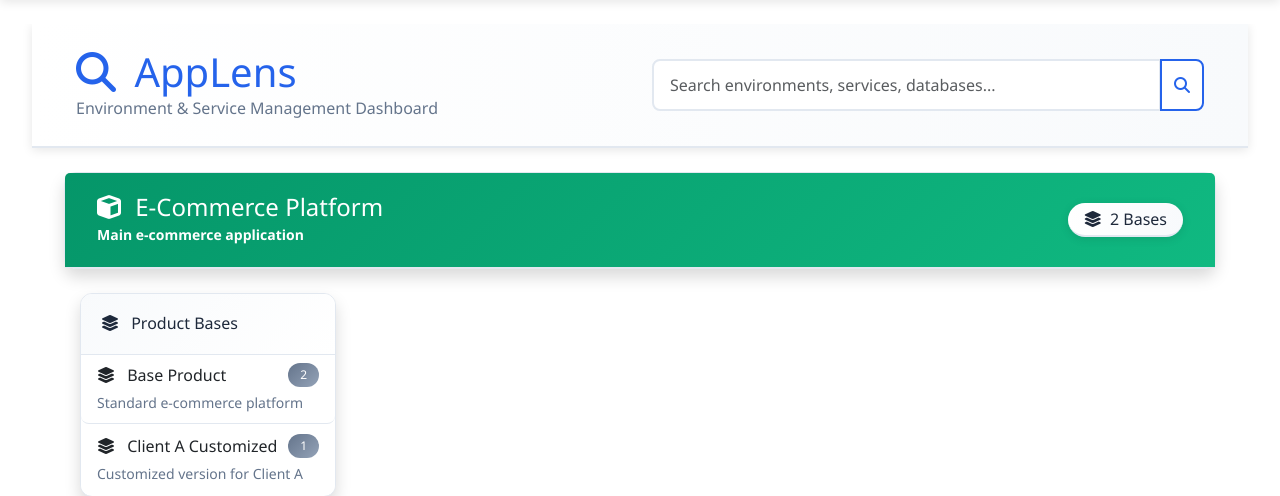
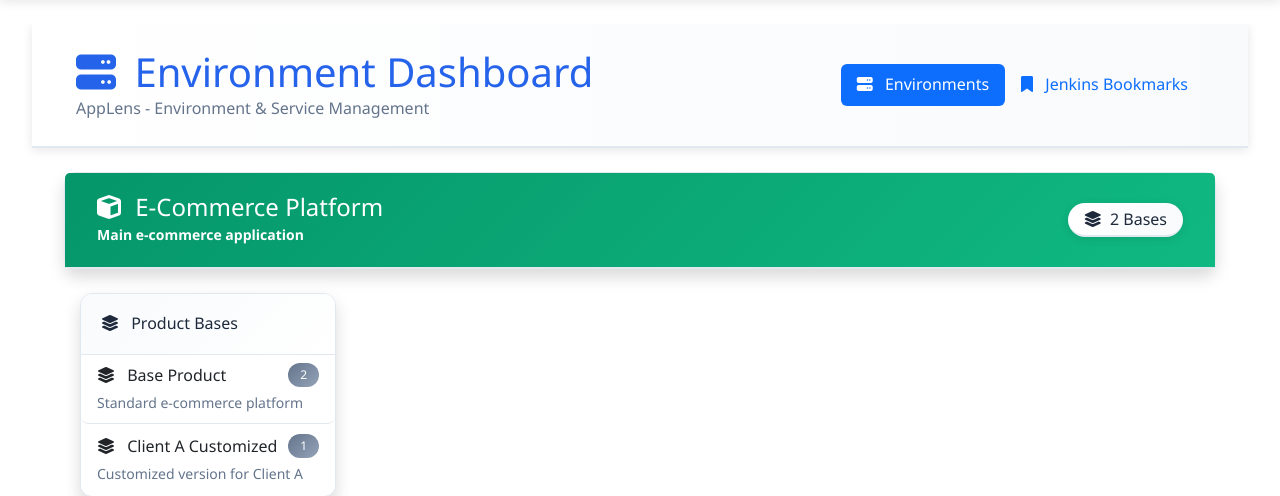
Before and after one commit to D00mSlayer/DevInfoTracker, a Flask app: page / in a window 1280 px wide. Shown: the part 65-561 px from the top of the page. Run offline with Flask 3, Linux system fonts and the light colour scheme.

Commit message:
Add Jenkins bookmark feature and rename the main dashboard for clarity
Implements Jenkins bookmark functionality and renames the "AppLens" dashboard to "Environment Dashboard," modifying `app.py`, `data.yaml`, `static/js/app.js`, and `templates/index.html`.

Replit-Commit-Author: Agent
Replit-Commit-Session-Id: 88224b9c-e92c-4b31-8fba-47bbcb252c25
Replit-Commit-Screenshot-Url: https://storage.googleapis.com/screenshot-production-us-central1/057afb4d-5d07-4c61-ac9f-0d49309e6645/2a3e9315-f0d2-47ac-b49e-16fd65719567.jpg

```diff
--- a/app.py
+++ b/app.py
@@ -28,10 +28,10 @@ def load_data():
             return data
     except FileNotFoundError:
         logging.error("data.yaml file not found")
-        return {"products": []}
+        return {"products": [], "jenkins_jobs": []}
     except yaml.YAMLError as e:
         logging.error(f"Error parsing YAML: {e}")
-        return {"products": []}
+        return {"products": [], "jenkins_jobs": []}
 
 @app.route('/')
 def index():
--- a/data.yaml
+++ b/data.yaml
@@ -181,3 +181,55 @@ products:
                     git_build_url: "https://github.com/company/user-service/releases/tag/v1.0.3"
                     git_type: "tag"
                     status: "online"
+
+# Jenkins Jobs for Developer Bookmarks
+jenkins_jobs:
+  - name: "Main E-Commerce Build"
+    team: "Platform Team"
+    description: "Main build pipeline for the e-commerce platform"
+    url: "https://jenkins.company.com/job/ecommerce-platform-build"
+
+  - name: "User Service Build"
+    team: "User Team"
+    description: "Build and deploy pipeline for user microservice"
+    url: "https://jenkins.company.com/job/user-service-build"
+
+  - name: "Order Service Build"
+    team: "Order Team"
+    description: "Build and deploy pipeline for order microservice"
+    url: "https://jenkins.company.com/job/order-service-build"
+
+  - name: "Payment Service Build"
+    team: "Payment Team"
+    description: "Build and deploy pipeline for payment microservice"
+    url: "https://jenkins.company.com/job/payment-service-build"
+
+  - name: "Database Migration"
+    team: "Platform Team"
+    description: "Database migration scripts execution"
+    url: "https://jenkins.company.com/job/database-migration"
+
+  - name: "Integration Tests"
+    team: "QA Team"
+    description: "End-to-end integration test suite"
+    url: "https://jenkins.company.com/job/integration-tests"
+
+  - name: "Performance Tests"
+    team: "QA Team"
+    description: "Performance and load testing pipeline"
+    url: "https://jenkins.company.com/job/performance-tests"
+
+  - name: "Security Scan"
+    team: "Security Team"
+    description: "Security vulnerability scanning"
+    url: "https://jenkins.company.com/job/security-scan"
+
+  - name: "Client A Deployment"
+    team: "Client A Team"
+    description: "Client A specific deployment pipeline"
+    url: "https://jenkins.company.com/job/clienta-deployment"
+
+  - name: "Notification Service"
+    team: "Platform Team"
+    description: "Notification service build and deployment"
+    url: "https://jenkins.company.com/job/notification-service"
--- a/static/js/app.js
+++ b/static/js/app.js
@@ -11,10 +11,16 @@ angular.module('productApp', [])
         $scope.selectedEnvironment = null;
         $scope.configSearchTerm = '';
 
+        // Jenkins bookmarks functionality
+        $scope.currentView = 'environments';
+        $scope.jenkinsJobs = [];
+        $scope.jenkinsSearchQuery = '';
+
         // Load initial data
         $scope.init = function() {
             if (typeof window.productData !== 'undefined') {
                 $scope.products = window.productData.products || [];
+                $scope.jenkinsJobs = window.productData.jenkins_jobs || [];
                 // Set the first (and likely only) product as the main product
                 if ($scope.products.length > 0) {
                     $scope.mainProduct = $scope.products[0];
@@ -25,6 +31,7 @@ angular.module('productApp', [])
                 $http.get('/api/data')
                     .then(function(response) {
                         $scope.products = response.data.products || [];
+                        $scope.jenkinsJobs = response.data.jenkins_jobs || [];
                         // Set the first product as main product
                         if ($scope.products.length > 0) {
                             $scope.mainProduct = $scope.products[0];
@@ -142,6 +149,11 @@ angular.module('productApp', [])
                 }
                 document.body.removeChild(textArea);
             }
+        };
+
+        // View switching functionality
+        $scope.setCurrentView = function(viewName) {
+            $scope.currentView = viewName;
         };
 
         // Initialize the application
--- a/templates/index.html
+++ b/templates/index.html
@@ -8,17 +8,20 @@
             <div class="row align-items-center">
                 <div class="col-md-6">
                     <h1 class="mb-0 text-primary">
-                        <i class="fas fa-search me-2"></i>
-                        AppLens
+                        <i class="fas fa-server me-2"></i>
+                        Environment Dashboard
                     </h1>
-                    <p class="mb-0 text-muted">Environment & Service Management Dashboard</p>
+                    <p class="mb-0 text-muted">AppLens - Environment & Service Management</p>
                 </div>
                 <div class="col-md-6">
-                    <div class="input-group">
-                        <input type="text" class="form-control" placeholder="Search environments, services, databases..."
-                               ng-model="searchQuery" ng-change="search()">
-                        <button class="btn btn-outline-primary" type="button">
-                            <i class="fas fa-search"></i>
+                    <div class="nav nav-pills justify-content-end">
+                        <button class="nav-link active" ng-click="setCurrentView('environments')" ng-class="{'active': currentView === 'environments'}">
+                            <i class="fas fa-server me-2"></i>
+                            Environments
+                        </button>
+                        <button class="nav-link" ng-click="setCurrentView('jenkins')" ng-class="{'active': currentView === 'jenkins'}">
+                            <i class="fas fa-bookmark me-2"></i>
+                            Jenkins Bookmarks
                         </button>
                     </div>
                 </div>
@@ -26,28 +29,47 @@
         </div>
     </div>
 
-    <!-- Search Results -->
-    <div class="container mb-4" ng-if="searchResults.length > 0">
+    <!-- Jenkins Bookmarks View -->
+    <div class="container" ng-if="currentView === 'jenkins'">
         <div class="card shadow">
             <div class="card-header bg-primary text-white">
                 <h5 class="mb-0">
-                    <i class="fas fa-search me-2"></i>
-                    Search Results
+                    <i class="fas fa-bookmark me-2"></i>
+                    Jenkins Bookmarks
                 </h5>
             </div>
             <div class="card-body">
+                <div class="mb-3">
+                    <input type="text" class="form-control" placeholder="Search Jenkins jobs..."
+                           ng-model="jenkinsSearchQuery">
+                </div>
                 <div class="row">
-                    <div class="col-md-6 mb-2" ng-repeat="result in searchResults">
-                        <div class="card border-start border-4 border-primary">
-                            <div class="card-body py-2">
-                                <h6 class="mb-1">
-                                    <i class="fas fa-{{getIcon(result.type)}} me-2 text-primary"></i>
-                                    {{result.name}}
-                                </h6>
-                                <small class="text-muted">{{result.path.join(' → ')}}</small>
-                                <span class="badge bg-secondary ms-2">{{result.type}}</span>
+                    <div class="col-md-6 mb-3" ng-repeat="job in jenkinsJobs | filter:jenkinsSearchQuery">
+                        <div class="card border-start border-4 border-success">
+                            <div class="card-body p-3">
+                                <div class="d-flex justify-content-between align-items-start mb-2">
+                                    <h6 class="mb-0">{{job.name}}</h6>
+                                    <span class="badge bg-secondary">{{job.team}}</span>
+                                </div>
+                                <p class="text-muted small mb-3">{{job.description}}</p>
+                                <div class="d-flex gap-2">
+                                    <a href="{{job.url}}" target="_blank" class="btn btn-sm btn-outline-primary">
+                                        <i class="fas fa-external-link-alt me-1"></i>
+                                        Open Jenkins
+                                    </a>
+                                    <button class="btn btn-sm btn-outline-secondary" ng-click="copyToClipboard(job.url)">
+                                        <i class="fas fa-copy me-1"></i>
+                                        Copy URL
+                                    </button>
+                                </div>
                             </div>
                         </div>
+                    </div>
+                </div>
+                <div class="text-center mt-4" ng-if="jenkinsJobs.length === 0">
+                    <div class="alert alert-info">
+                        <i class="fas fa-info-circle me-2"></i>
+                        No Jenkins jobs configured. Add them to your data.yaml file.
                     </div>
                 </div>
             </div>
@@ -55,7 +77,7 @@
     </div>
 
     <!-- Main Dashboard -->
-    <div class="container" ng-if="!loading && mainProduct">
+    <div class="container" ng-if="!loading && mainProduct && currentView === 'environments'">
         <!-- Product Header -->
         <div class="card shadow mb-4">
             <div class="card-header bg-success text-white">
```
